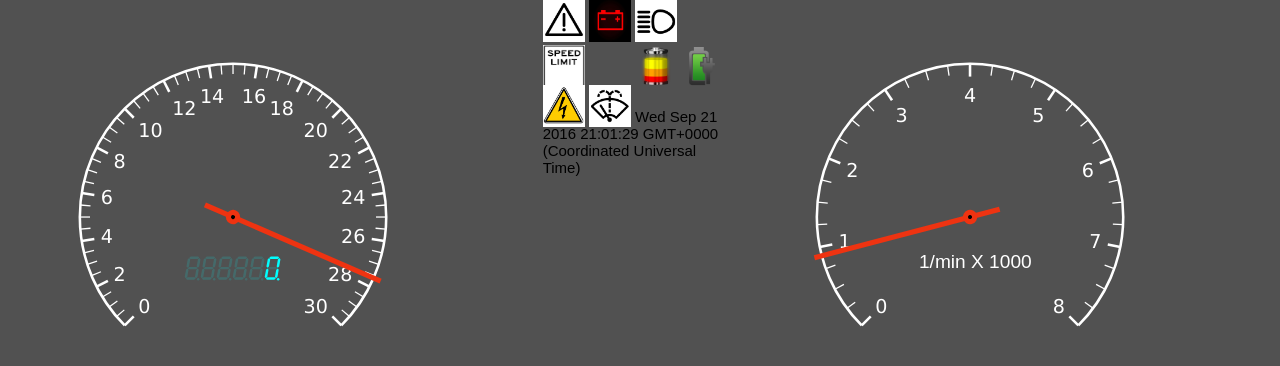
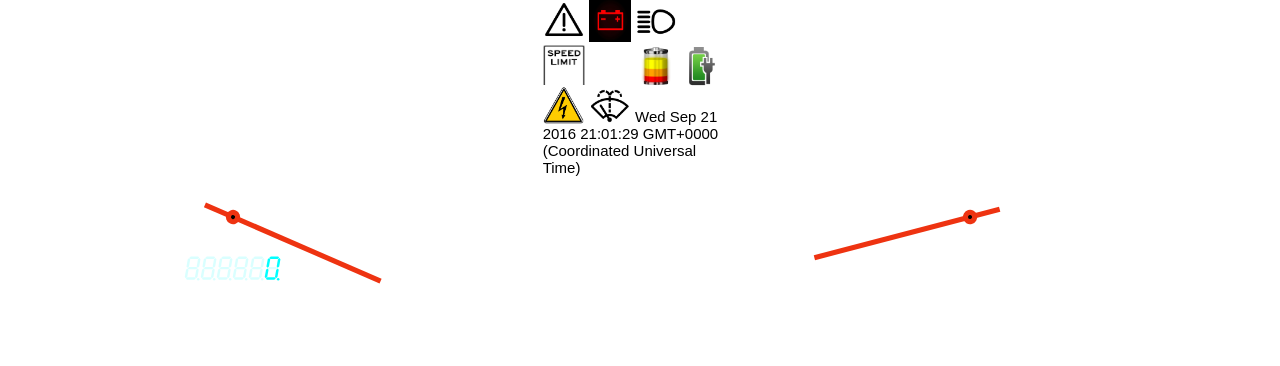
Before and after one commit to Ma0267/dashboardgroup3, a plain HTML site: page index.html in a window 1280 px wide. Drawn offline with Linux system fonts and the light colour scheme.

Commit message:
change background color

```diff
--- a/index.html
+++ b/index.html
@@ -12,7 +12,7 @@
     <style>
         body {
             font: 1em arial;
-            background-color: #515151;
+            background-color: #51515;
         }
 
         .unselectable {
```
